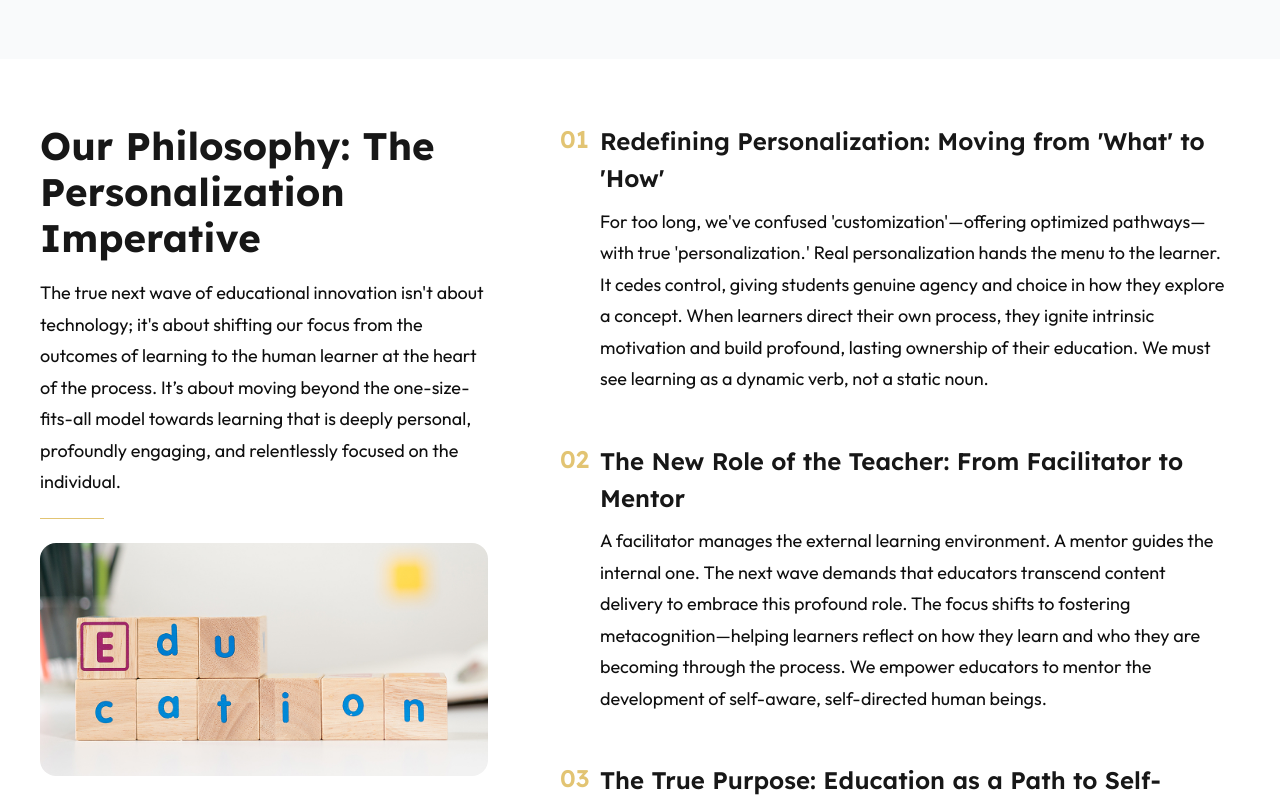
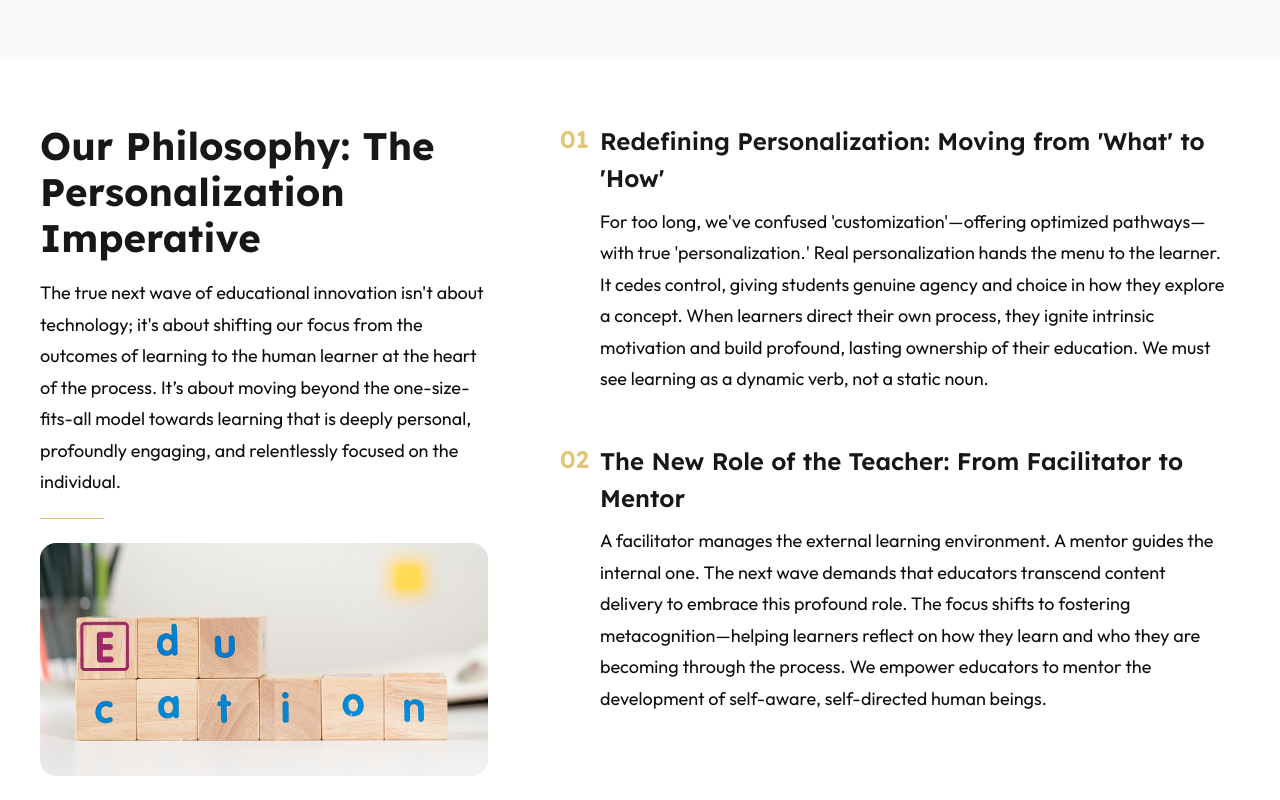
Before and after one commit to ayatiworkstechnologies/sarvata, a Next.js app: page /about in a window 1280 px wide. Shown: the part 1460-2260 px from the top of the page. Built offline with nearby package versions, Linux system fonts and the light colour scheme.

Commit message:
26/12/2025 update 1

```diff
--- a/app/globals.css
+++ b/app/globals.css
@@ -255,6 +255,7 @@ p {
   display: none;             /* Chrome, Safari */
 }
 
+
 /* ===============================
    SEED / NODE INDICATOR (UPDATED)
 ================================ */
--- a/components/about/PhilosophySection.jsx
+++ b/components/about/PhilosophySection.jsx
@@ -7,7 +7,6 @@ export default function PhilosophySection({ title, intro, image, points }) {
   return (
     <section className="section">
       <div className="container grid grid-cols-12 gap-8 md:gap-12 items-start">
-
         {/* ================= LEFT — INTRO + IMAGE ================= */}
         <motion.div
           className="
@@ -21,7 +20,6 @@ export default function PhilosophySection({ title, intro, image, points }) {
           transition={{ duration: 0.7 }}
         >
           <div className="max-w-sm sm:max-w-md mx-auto md:mx-0 text-center md:text-left">
-
             {/* TITLE */}
             <h2 className="heading-lg text-xl sm:text-2xl md:text-3xl mb-4">
               {title}
@@ -54,9 +52,9 @@ export default function PhilosophySection({ title, intro, image, points }) {
           className="
             col-span-12 md:col-span-7
             space-y-8 sm:space-y-10 md:space-y-12
-
-            md:overflow-y-auto
-            md:scrollbar-hide
+             md:max-h-[calc(100vh-160px)]
+    md:overflow-y-auto
+    scrollbar-hide
           "
           initial={{ opacity: 0, x: 30 }}
           whileInView={{ opacity: 1, x: 0 }}
@@ -87,7 +85,6 @@ export default function PhilosophySection({ title, intro, image, points }) {
             </motion.div>
           ))}
         </motion.div>
-
       </div>
     </section>
   );
```
